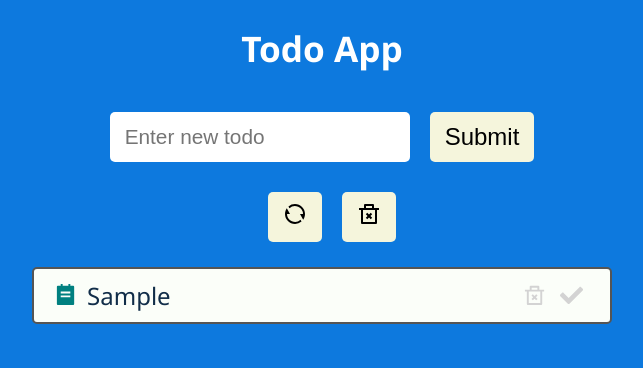
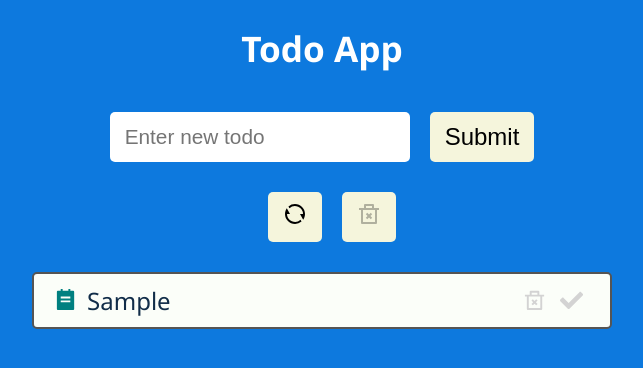
Before and after one commit to DenisKulik/todo-app, a React (Create React App) app: page / in a window 1280 px wide. Both pictures are taken after typing "Sample" into the empty fields and a click on the button "Submit". Shown: the top 368 px of the page, without its empty margins (318-961 px from the left). Built offline with nearby package versions, Linux system fonts and the light colour scheme.

Commit message:
add disabling the delete completed todos button

```diff
--- a/src/App.js
+++ b/src/App.js
@@ -34,12 +34,15 @@ function App() {
         todos.filter((todo) => !todo.isCompleted)
     );
 
+    const completedTodosCount = todos.filter((todo) => todo.isCompleted).length;
+
     return (
         <div className="App">
             <h1>Todo App</h1>
             <TodoForm addTodo={addTodoHandler}/>
             {todos.length > 0 &&
                 <TodosActions
+                    completedTodosExist={!!completedTodosCount}
                     resetTodos={resetTodosHandler}
                     deleteCompletedTodos={deleteCompletedTodosHandler}
                 />}
--- a/src/components/Todos/TodosActions.js
+++ b/src/components/Todos/TodosActions.js
@@ -1,16 +1,22 @@
 import Button from '../UI/Button';
 import { RiDeleteBin2Line, RiRefreshLine } from 'react-icons/ri';
+import styles from './TodosActions.module.css';
 
-export default function TodosActions({ resetTodos, deleteCompletedTodos }) {
+export default function TodosActions({
+    resetTodos,
+    deleteCompletedTodos,
+    completedTodosExist
+}) {
     return (
-        <>
+        <div className={styles.todosActionsContainer}>
             <Button title="Reset Todos" onClick={resetTodos}>
                 <RiRefreshLine/>
             </Button>
             <Button title="Clear Completed Todos"
-                    onClick={deleteCompletedTodos}>
+                    onClick={deleteCompletedTodos}
+                    disable={!completedTodosExist}>
                 <RiDeleteBin2Line/>
             </Button>
-        </>
+        </div>
     );
 }
--- a/src/components/Todos/TodosActions.module.css
+++ b/src/components/Todos/TodosActions.module.css
@@ -0,0 +1,3 @@
+.todosActionsContainer {
+    margin: 5px;
+}
```
